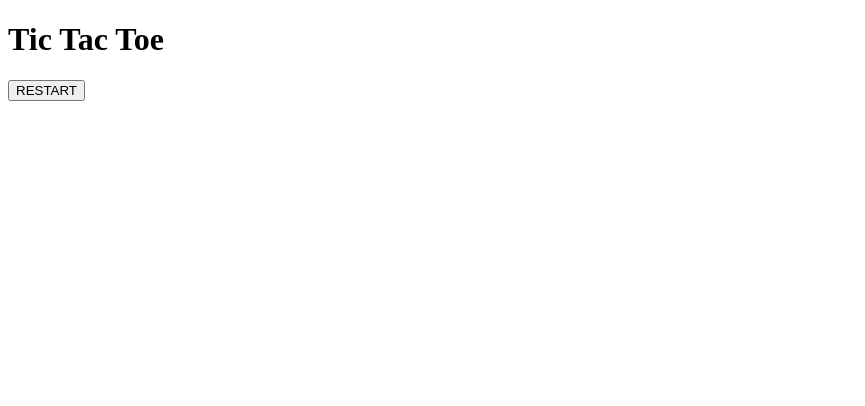
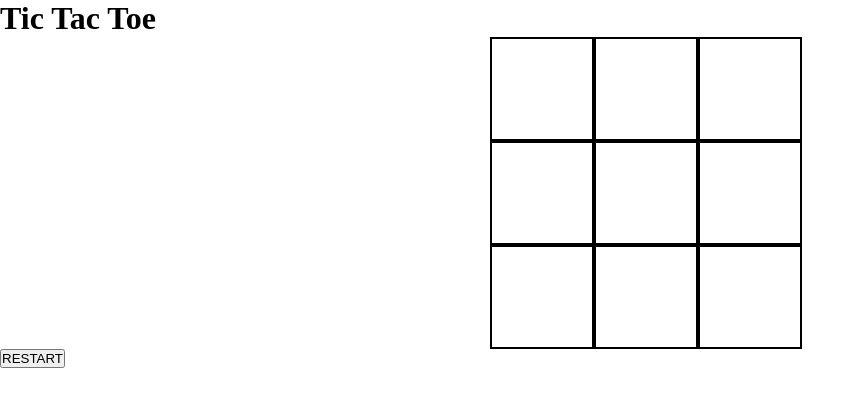
Before and after one commit to Dipeshpatel2/tic-tac-toe, a plain HTML site: page index.html in a window 1280 px wide. Shown: the whole page, without its empty margins (0-865 px from the left). Drawn offline with Linux system fonts and the light colour scheme.

Commit message:
CSS added to GameContainer

```diff
--- a/index.html
+++ b/index.html
@@ -9,16 +9,16 @@
 </head>
 <body>
     <h1>Tic Tac Toe</h1>
-    <div class="card-container">
-        <div class="tiles"></div>
-        <div class="tiles"></div>
-        <div class="tiles"></div>
-        <div class="tiles"></div>
-        <div class="tiles"></div>
-        <div class="tiles"></div>
-        <div class="tiles"></div>
-        <div class="tiles"></div>
-        <div class="tiles"></div>
+    <div class="game-container">
+        <div class="box" id="0"></div>
+        <div class="box" id="1"></div>
+        <div class="box" id="2"></div>
+        <div class="box" id="3"></div>
+        <div class="box" id="4"></div>
+        <div class="box" id="5"></div>
+        <div class="box" id="6"></div>
+        <div class="box" id="7"></div>
+        <div class="box" id="8"></div>
     </div>
     <button id="button">RESTART</button>
     <script src="app.js"></script>
--- a/style.scss
+++ b/style.scss
@@ -0,0 +1,23 @@
+*{
+    padding: 0;
+    margin: 0;
+}
+
+.game-container{
+    margin: 0 auto;
+    display: grid;
+    grid-template-columns: repeat(3, 1fr);
+    grid-template-rows: repeat(3, 1fr);
+    max-width: 300px;
+}
+
+.box{
+    border: 2px solid black;
+    min-width: 100px;
+    min-height: 100px;
+    display: flex;
+    justify-content: center;
+    align-items: center;
+    font-size: 50px;
+    cursor: pointer;
+}
```
Also changed, not shown: style.css.
